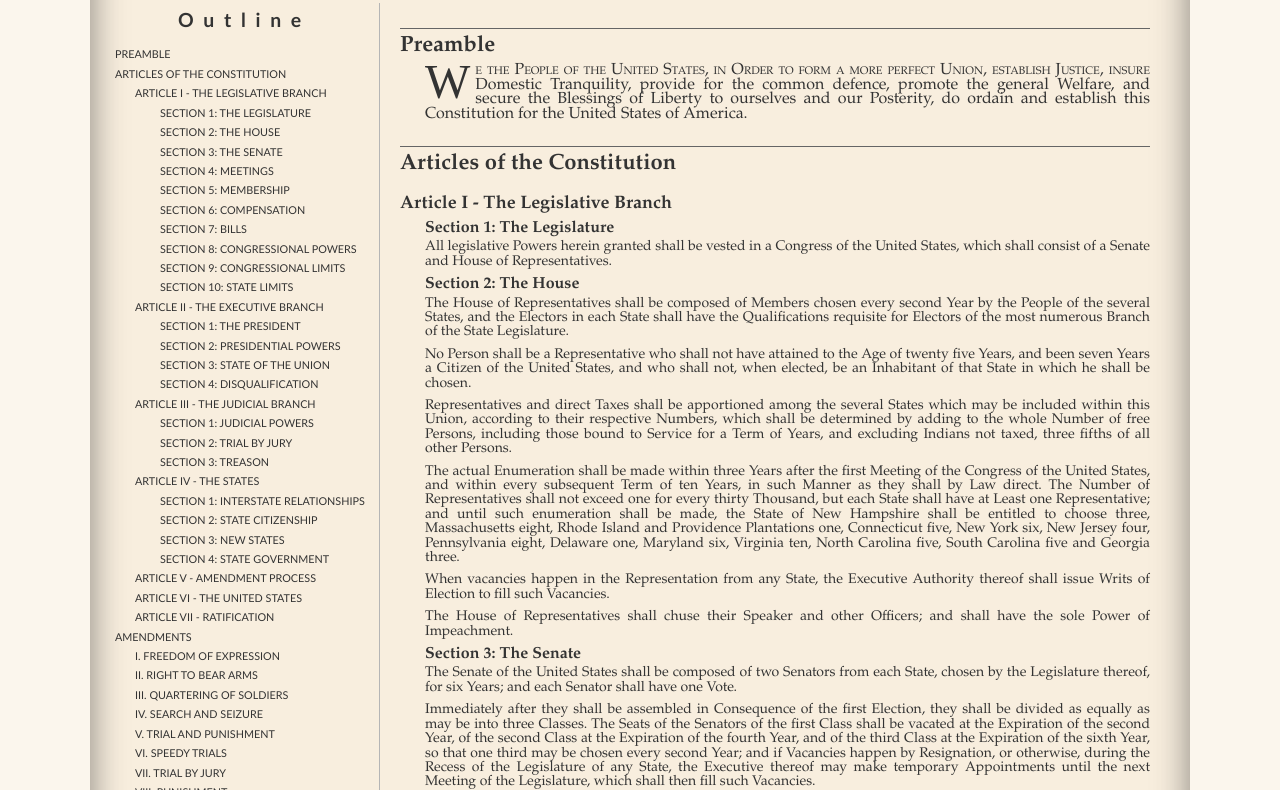
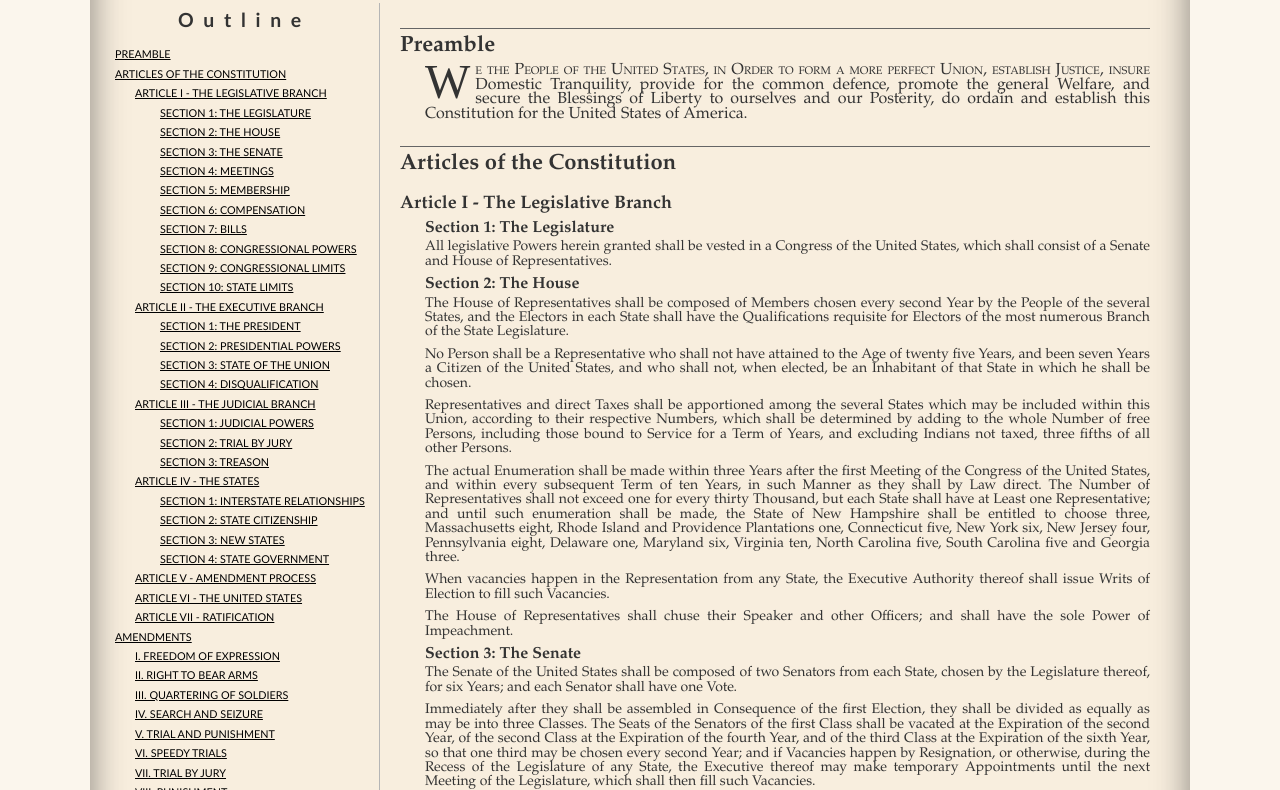
Before and after one commit to bguzman07/tut-12, a plain HTML site: page index.html in a window 1280 px wide. Shown: the part 302-1092 px from the top of the page. Drawn offline with Linux system fonts and the light colour scheme.

Commit message:
second commit

```diff
--- a/index.html
+++ b/index.html
@@ -21,6 +21,7 @@
    <link href="./styles/bc_layout.css" rel="stylesheet"   />
    <link href="./styles/bc_outline.css" rel="stylesheet"   />
    <script src="./javascript/bc_outline.js" async></script>
+   <script src="./javascript/bc_switch.js" async></script>
 
 </head>
 
--- a/javascript/bc_outline.js
+++ b/javascript/bc_outline.js
@@ -6,7 +6,7 @@
    Tutorial Case
 
    Author: Brandy Guzman
-   Date:
+   Date:   3/4/2025
 
    Filename: bc_outline.js
 
@@ -65,8 +65,21 @@ function createList(source, outlineList) {
       var headLevel = headings.indexOf(n.nodeName);
 
       if (headLevel !== -1) {
+         // Add an id to the heading if it is missing
+         headNum++;
+         if (n.hasAttribute("id") === false) {
+            n.setAttribute("id", "head" + headNum);
+         }
+
          var listElem = document.createElement("li");
-         listElem.innerHTML = n.firstChild.nodeValue;
+
+         // Create hypertext links to the document headings
+         var linkElem = document.createElement("a");
+         linkElem.innerHTML = n.innerHTML;
+         linkElem.setAttribute("href", "#" + n.id);
+
+         // Append the hypertext links to the document headings
+         listElem.appendChild(linkElem);
 
          if (headLevel === prevLevel) {
             // Append the list item to the current list
--- a/javascript/bc_switch.js
+++ b/javascript/bc_switch.js
@@ -16,3 +16,76 @@
    view and page view
 
 */
+
+window.addEventListener("load", setupStyles);
+
+function setupStyles() {
+   // Create a link element for the page view styles
+   var pageStyle = document.createElement("link");
+   pageStyle.setAttribute("href", "./styles/bc_page.css");
+   pageStyle.setAttribute("rel", "stylesheet");
+   pageStyle.setAttribute("disabled", "disabled");
+
+   // Append the link element to the document head
+   document.head.appendChild(pageStyle)
+   pageStyle.disabled = true
+
+   // Insert buttons for the style switcher
+   var buttonDIV = document.createElement("div");
+   buttonDIV.setAttribute("id", "styleButtons");
+
+   var webButton = document.createElement("input");
+   webButton.setAttribute("type", "button");
+   webButton.setAttribute("value", "Web View");
+
+   var pageButton = document.createElement("input");
+   pageButton.setAttribute("type", "button");
+   pageButton.setAttribute("value", "Page View");
+
+   buttonDIV.appendChild(webButton);
+   buttonDIV.appendChild(pageButton);
+
+   document.body.insertBefore(buttonDIV, document.body.firstChild);
+
+   // Append an embedded style sheet to the document head
+   var buttonStyles = document.createElement("style");
+   document.head.appendChild(buttonStyles);
+
+   // Add style rules to the embedded style sheet
+   document.styleSheets[document.styleSheets.length-1].insertRule(
+      "div#styleButtons { \
+      position: fixed; \
+   }", 0);
+
+   document.styleSheets[document.styleSheets.length-1].insertRule(
+      "div#styleButtons input { \
+         background-color: rgba(68, 94, 186, 0.6); \
+         border: 3px solid rgba(0, 24, 123, 0.6); \
+         border-radius: 50%; \
+         cursor: pointer; \
+         color: white; \
+         display: inline-block; \
+         font-size: 1.2em; \
+         height: 60px; \
+         margin: 5px 10px; \
+         width: 100px; \
+      }", 1
+   );
+
+   document.styleSheets[document.styleSheets.length-1].insertRule(
+      "@media print { \
+         div#styleButtons { \
+            display: none; \
+         } \
+      }", 2
+   );
+
+   // Turn the Page View style off and on
+   webButton.onclick = function() {
+      pageStyle.disabled = true;
+   };
+
+   pageButton.onclick = function() {
+      pageStyle.disabled = false;
+   };
+}
```
